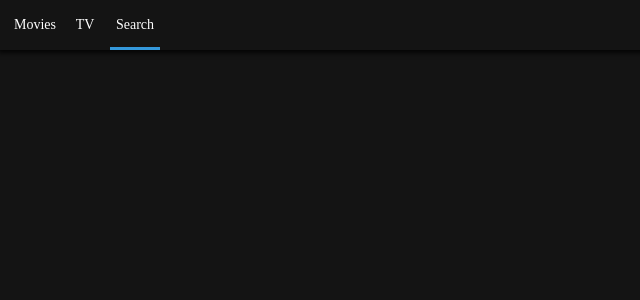
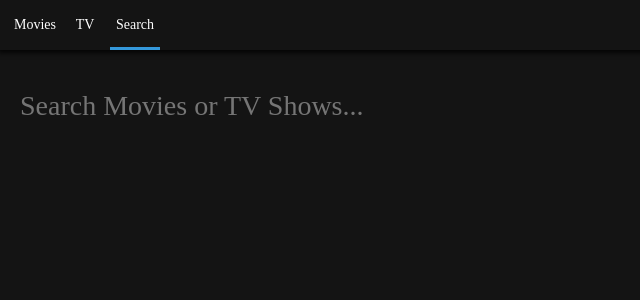
Before and after one commit to soobin93/nomflix, a React (Create React App) app: page /search in a window 1280 px wide. Shown: the top 300 px of the page, without its empty margins (0-640 px from the left). Built offline with nearby package versions, Linux system fonts and the light colour scheme.

Commit message:
Set up search presenter

```diff
--- a/src/Routes/Home/HomePresenter.js
+++ b/src/Routes/Home/HomePresenter.js
@@ -6,7 +6,7 @@ import Loader from "Components/Loader";
 import Section from "Components/Section";
 
 const Container = styled.div`
-    padding: 80px 10px;
+    padding: 80px 20px;
 `;
 
 const HomePresenter = ({ nowPlaying, upcoming, popular, loading, error }) => loading ? <Loader /> : (
--- a/src/Routes/Search/SearchContainer.js
+++ b/src/Routes/Search/SearchContainer.js
@@ -11,12 +11,19 @@ export default class extends React.Component{
     error: null
   };
 
-  handleSubmit = () => {
+  handleSubmit = (event) => {
+    event.preventDefault();
+
     const { searchInput } = this.state;
 
     if (searchInput !== "") {
       this.search(searchInput);
     }
+  };
+
+  updateSearchInput = (event) => {
+    const { target: { value } } = event;
+    this.setState({ searchInput: value });
   };
 
   search = async (input) => {
@@ -37,12 +44,13 @@ export default class extends React.Component{
     const { movieResults, tvResults, searchInput, loading, error } = this.state;
 
     return <SearchPresenter
-      movieResutls={movieResults}
-      tvResutls={tvResults}
+      movieResults={movieResults}
+      tvResults={tvResults}
       searchInput={searchInput}
       loading={loading}
       error={error}
       handleSubmit={this.handleSubmit}
+      updateSearchInput={this.updateSearchInput}
     />;
   }
 }
--- a/src/Routes/Search/SearchPresenter.js
+++ b/src/Routes/Search/SearchPresenter.js
@@ -2,11 +2,24 @@ import React from "react";
 import PropTypes from "prop-types";
 import styled from "styled-components";
 
-const Container = styled.div``;
+import Loader from "Components/Loader";
+import Section from "Components/Section";
 
-const Form = styled.form``;
+const Container = styled.div`
+  padding: 40px 20px;
+`;
 
-const Input = styled.input``;
+const Form = styled.form`
+  margin-bottom: 50px;
+  width: 100%;
+`;
+
+const Input = styled.input`
+  all: unset;
+  font-size: 28px;
+  width: 100%;
+
+`;
 
 const SearchPresenter = ({
   movieResults,
@@ -14,12 +27,29 @@ const SearchPresenter = ({
   loading,
   searchInput,
   handleSubmit,
+  updateSearchInput,
   error
 }) => (
   <Container>
     <Form onSubmit={handleSubmit}>
-
+      <Input placeholder="Search Movies or TV Shows..." value={searchInput} onChange={updateSearchInput}/>
     </Form>
+    {loading ? <Loader/> : <>
+      {movieResults && movieResults.length > 0 && (
+        <Section title="Movie Results">
+          {movieResults.map(movie => (
+            <span key={movie.id}>{movie.title}</span>
+          ))}
+        </Section>
+      )}
+      {tvResults && tvResults.length > 0 && (
+        <Section title="TV Results">
+          {tvResults.map(show => (
+            <span key={show.id}>{show.name}</span>
+          ))}
+        </Section>
+      )}
+    </>}
   </Container>
 );
 
@@ -29,7 +59,8 @@ SearchPresenter.propTypes = {
   searchInput:PropTypes.string,
   loading: PropTypes.bool.isRequired,
   error: PropTypes.string,
-  handleSubmit: PropTypes.func.isRequired
+  handleSubmit: PropTypes.func.isRequired,
+  updateSearchInput: PropTypes.func.isRequired
 };
 
 export default SearchPresenter;
--- a/src/Routes/TV/TVPresenter.js
+++ b/src/Routes/TV/TVPresenter.js
@@ -6,7 +6,7 @@ import Loader from "Components/Loader";
 import Section from "Components/Section";
 
 const Container = styled.div`
-  padding: 80px 10px;
+  padding: 80px 20px;
 `;
 
 const TVPresenter = ({ topRated, popular, airingToday, loading, error }) => loading ? <Loader /> : (
```
